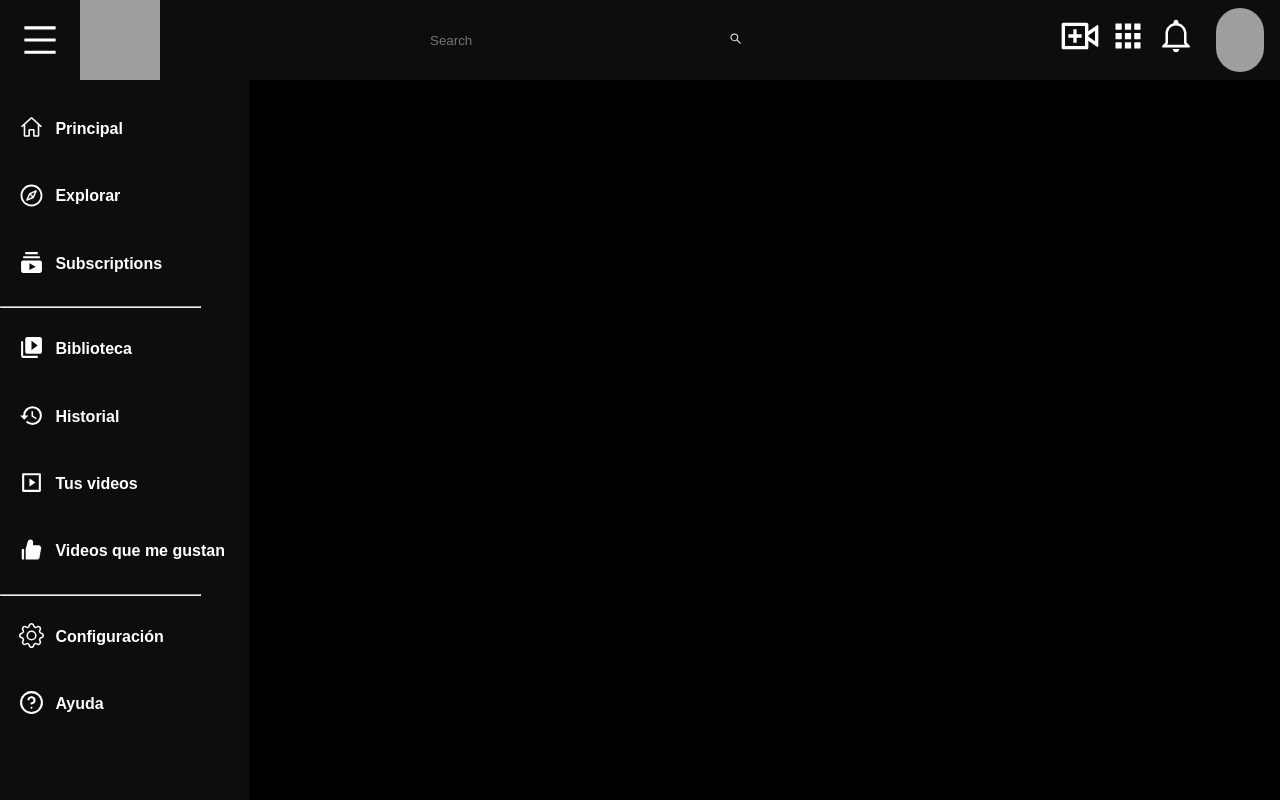
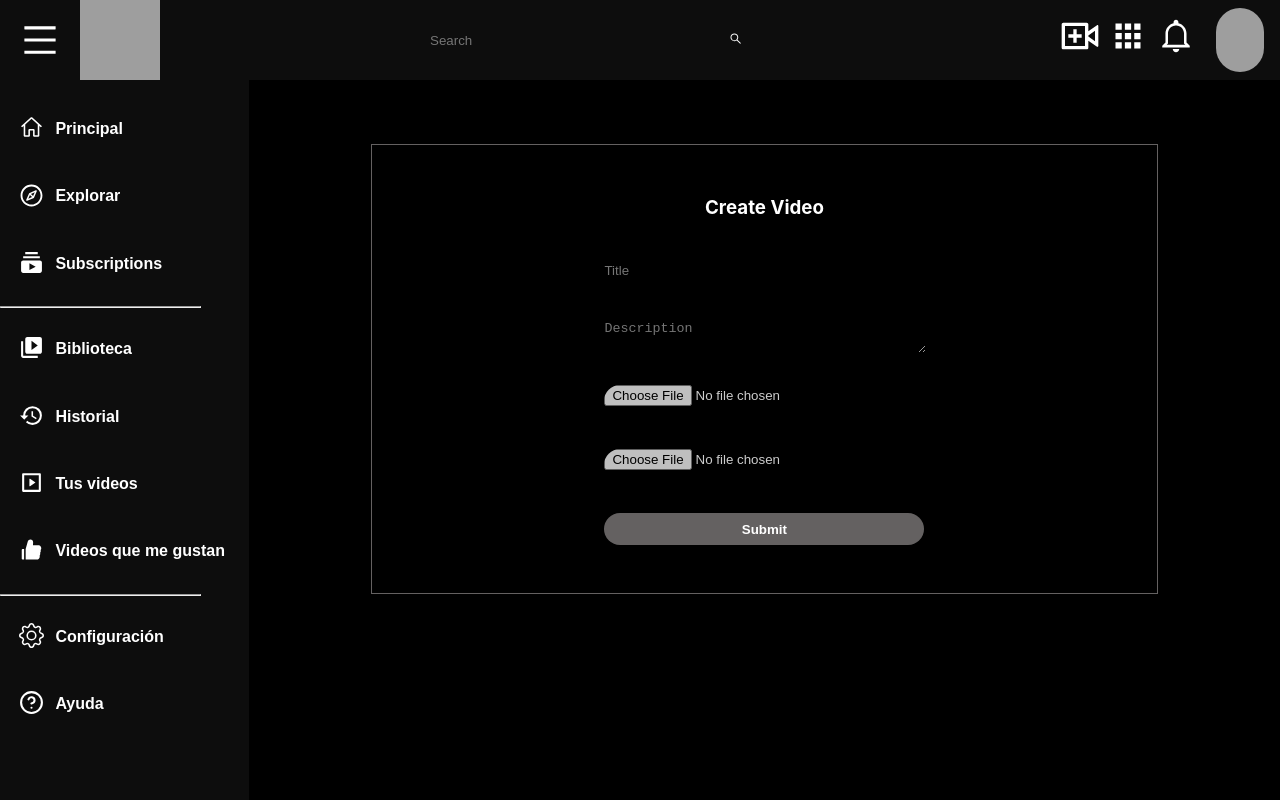
Before and after one commit to pepm17/Clon-Youtube, a React (Create React App) app in the folder client/: page /video/create in a window 1280 px wide. Built offline with nearby package versions, Linux system fonts and the light colour scheme; no server answers; sample sign-in values are in the browser's storage; grey boxes are pictures that could not be loaded.

Commit message:
feat: create video
view and service create video

```diff
--- a/client/src/common/header/itemCreateVideo.tsx
+++ b/client/src/common/header/itemCreateVideo.tsx
@@ -1,13 +1,24 @@
 import React from "react";
 import { RiVideoUploadFill } from "react-icons/ri";
+import { Link } from "react-router-dom";
 import "./itemCreateVideo.scss";
 
 const ItemCreateVideo = () => {
+  const token = localStorage.getItem("token");
   return (
-    <div className="item_create_video">
-      <RiVideoUploadFill />
-      <span>Create Video</span>
-    </div>
+    <>
+      {token ? (
+        <div className="item_create_video">
+          <Link
+            to={`/video/create`}
+            style={{ color: "white", textDecoration: "none", display: "flex" }}
+          >
+            <RiVideoUploadFill />
+            <span>Create Video</span>
+          </Link>
+        </div>
+      ) : undefined}
+    </>
   );
 };
 
--- a/client/src/router/App.tsx
+++ b/client/src/router/App.tsx
@@ -8,6 +8,7 @@ import "./App.scss";
 import WatchVideoPage from "../watchVideoPage/watchVideoPage";
 import Register from "../user/views/register";
 import Login from "../user/views/login";
+import CreateVideo from "../video/views/createVideo";
 
 const App = () => {
   return (
@@ -22,6 +23,7 @@ const App = () => {
             <Switch>
               <Route exact path="/" component={AllVideos} />
               <Route exact path="/user/register" component={Register} />
+              <Route exact path="/video/create" component={CreateVideo} />
               <Route exact path="/user/login" component={Login} />
               <Route exact path="/video/:id" component={WatchVideoPage} />
               <Route component={NotFound} />
--- a/client/src/user/views/register.tsx
+++ b/client/src/user/views/register.tsx
@@ -38,7 +38,6 @@ const Register = () => {
       ) : (
         <div className="register">
           <h3>Register</h3>
-          <div className="register_form">
           <form onSubmit={onSubmit} className="register_form">
             <input
               type="email"
@@ -82,7 +81,6 @@ const Register = () => {
             <input type="submit" />
           </form>
         </div>
-        </div>
       )}
     </>
   );
--- a/client/src/video/video.service.ts
+++ b/client/src/video/video.service.ts
@@ -8,6 +8,8 @@ import {
   GetVideoByIdSuccess,
   GetVideoByIdFail
 } from ".";
+import { CreateVideoFail, CreateVideoLoading, CreateVideoSuccess } from "./video.actions";
+import { CreateVideo } from "./video.types";
 
 export const getAllVideos = () => {
   return async (dispatch: Dispatch<VideoActionsTypes>) => {
@@ -37,3 +39,27 @@ export const getVideoById = (id: string) => {
     }
   };
 };
+
+export const createVideo = (video: CreateVideo) => {
+  return async (dispatch: Dispatch<VideoActionsTypes>) => {
+    dispatch(CreateVideoLoading());
+    const data = new FormData();
+    data.append("title", video.title);
+    data.append("description", video.description);
+    data.append("postedBy", video.postedBy);
+    data.append("image", video.image as File);
+    data.append("video", video.video as File);
+    try {
+      const response = await fetch("http://localhost:4000/video", {
+        method: "POST",
+        body: data
+      })
+
+      await response.json();
+      dispatch(CreateVideoSuccess())
+
+    } catch (error) {
+      dispatch(CreateVideoFail("Fail create video"));
+    }
+  }
+}
--- /dev/null
+++ b/client/src/video/views/createVideo.scss
@@ -0,0 +1,114 @@
+@import "../../constants/style.constant.scss";
+
+.submit_video {
+  margin: auto;
+  margin-top: 4rem;
+  display: flex;
+  flex-direction: column;
+  align-items: center;
+  border: 1px solid rgb(100, 97, 97);
+  padding: 2rem;
+  transition: 0.5s;
+  width: 70%;
+
+  &_form {
+    display: flex;
+    flex-direction: column;
+    align-items: center;
+
+    textarea {
+      background: black;
+      margin: 1rem;
+      border: none;
+      width: 20rem;
+      transition: 0.5s;
+      color: white;
+
+      &:focus,
+      &:hover {
+        border-radius: 1rem;
+        border: 1px white solid;
+        height: 2.5rem;
+        width: 23rem;
+        font-size: large;
+      }
+
+      &:focus {
+        outline: none;
+      }
+    }
+
+    input {
+      background: black;
+      margin: 1rem;
+      border: none;
+      height: 2rem;
+      width: 20rem;
+      transition: 0.5s;
+      color: white;
+
+      &[type="text"],
+      &[type="password"] {
+        &:focus,
+        &:hover {
+          border-radius: 1rem;
+          border: 1px white solid;
+          height: 2.5rem;
+          width: 23rem;
+          font-size: large;
+        }
+      }
+
+      &[type="file"] {
+        border-radius: 1rem;
+        opacity: 0.8;
+        &:focus,
+        &:hover {
+          cursor: pointer;
+          height: 2.5rem;
+          width: 23rem;
+          font-size: large;
+        }
+      }
+
+      &[type="submit"] {
+        background: rgb(100, 97, 97);
+        font-weight: bold;
+        border-radius: 1rem;
+        &:hover {
+          cursor: pointer;
+          height: 2.5rem;
+          width: 23rem;
+          font-size: large;
+        }
+      }
+
+      &:focus {
+        outline: none;
+      }
+    }
+  }
+}
+
+@media (max-width: $breackPoint-medium) {
+  .submit_video {
+    &_form {
+      width: 60%;
+      input,
+      textarea {
+        width: 100%;
+      }
+    }
+  }
+}
+
+@media (max-width: $breackPoint-small) {
+  .login {
+    &_form {
+      input,
+      textarea {
+        width: 100%;
+      }
+    }
+  }
+}
--- /dev/null
+++ b/client/src/video/views/createVideo.tsx
@@ -0,0 +1,92 @@
+import React from "react";
+import { useForm } from "react-hook-form";
+import { useDispatch, useSelector } from "react-redux";
+import { createVideo } from "../video.service";
+import { Redirect, useHistory } from "react-router-dom";
+import { CreateVideo as CreateVideoInterface } from "../video.types";
+import "./createVideo.scss";
+import { User } from "../../user";
+import { useEffect } from "react";
+import { AppState } from "../../common/redux/rootStore";
+
+const CreateVideo = () => {
+  const history = useHistory();
+  const token = localStorage.getItem("token");
+  const userLocalStorage = localStorage.getItem("user");
+  const userStorage: User = userLocalStorage
+    ? JSON.parse(userLocalStorage)
+    : null;
+  const dispatch = useDispatch();
+  const { create } = useSelector((data: AppState) => data.video);
+  const {
+    register,
+    handleSubmit,
+    formState: { errors },
+  } = useForm<CreateVideoInterface>();
+
+  useEffect(() => {
+    if (create) {
+      history.go(0);
+      history.push("/");
+    }
+  });
+
+  const onSubmit = handleSubmit((data) => {
+    const image = (data.image as FileList)[0];
+    const video = (data.video as FileList)[0];
+
+    data.video = video;
+    data.image = image;
+    data.postedBy = userStorage._id;
+    console.log(data);
+    dispatch(createVideo(data));
+  });
+  return (
+    <>
+      {token ? (
+        <div className="submit_video">
+          <h3>Create Video</h3>
+          <form onSubmit={onSubmit} className="submit_video_form">
+            <input
+              type="text"
+              placeholder="Title"
+              {...register("title", { required: true })}
+            />
+            {errors.title && (
+              <span style={{ color: "red" }}>This field is required</span>
+            )}
+
+            <textarea
+              placeholder="Description"
+              {...register("description", { required: true })}
+            />
+            {errors.description && (
+              <span style={{ color: "red" }}>This field is required</span>
+            )}
+
+            <input type="file" {...register("image")} />
+            {errors.image && (
+              <span style={{ color: "red" }}>This field is required</span>
+            )}
+            <input type="file" {...register("video")} />
+            {errors.video && (
+              <span style={{ color: "red" }}>This field is required</span>
+            )}
+
+            <input
+              type="hidden"
+              value="Password"
+              {...register("postedBy", { required: true })}
+            />
+
+            <input type="submit" />
+          </form>
+        </div>
+      ) : (
+        <Redirect to="/" />
+      )}
+    </>
+  );
+};
+
+export default CreateVideo;
```
Also changed, not shown: client/src/video/video.types.ts (+8 -0 lines). Lines whose indentation alone changed are shown as unchanged.
